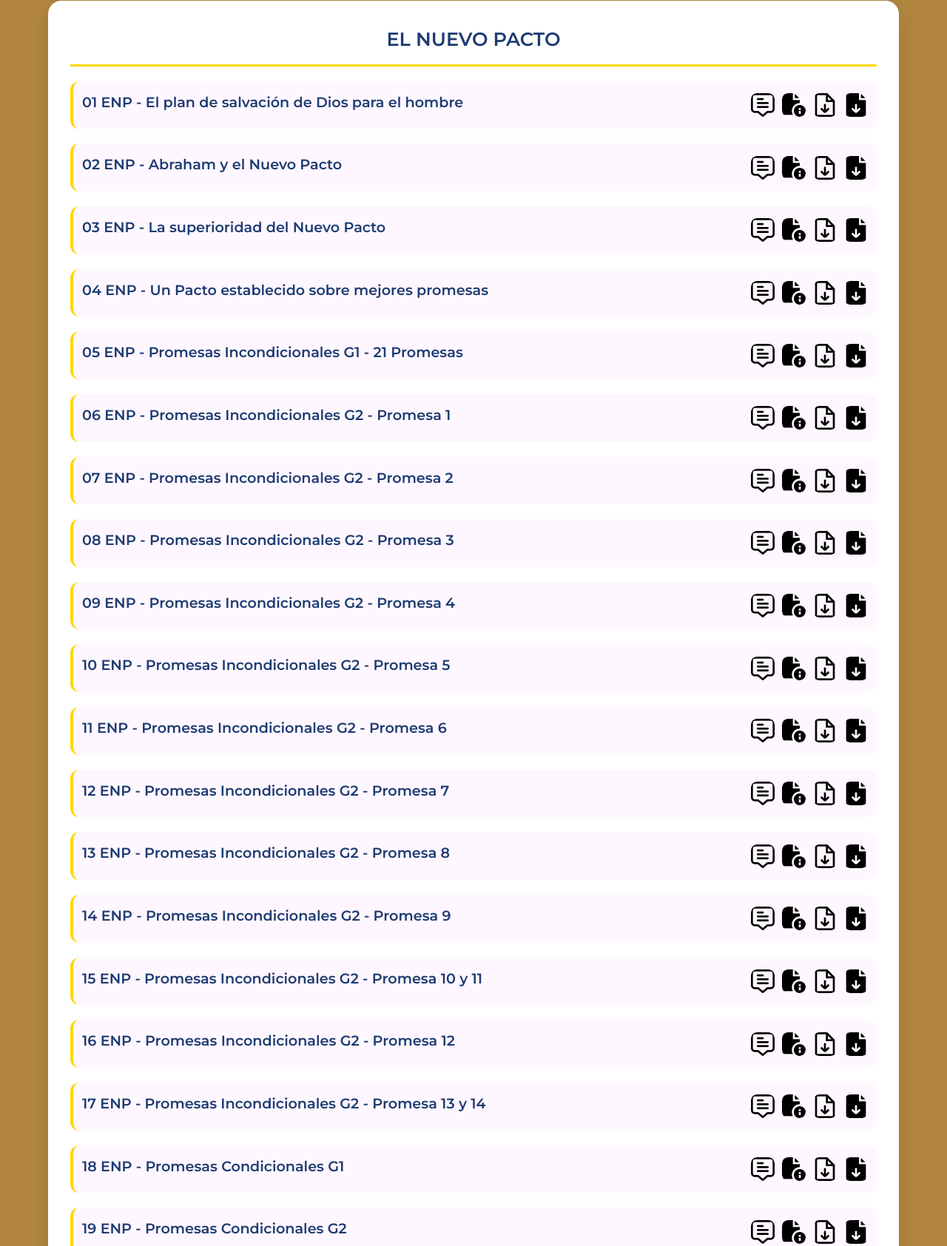
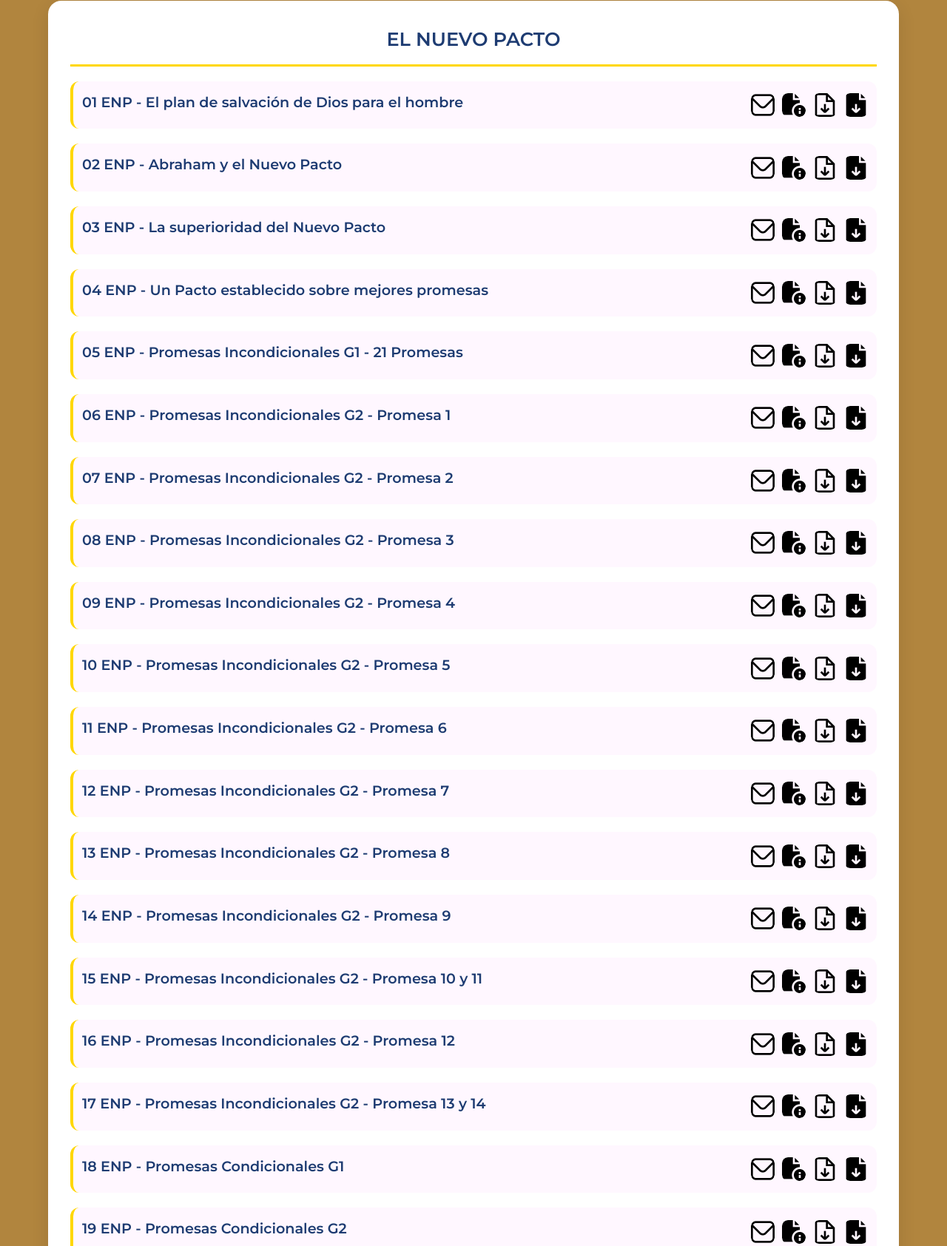
Before and after one commit to Alcon67/perfectosenunidad.github.io, a plain HTML site: page 03_el_nuevo_pacto.html in a window 1280 px wide. Shown: the part 174-1859 px from the top of the page at 74% size. Drawn offline with nearby package versions, Linux system fonts and the light colour scheme.

Commit message:
Update 03_el_nuevo_pacto.html
Cambio de Formulario por Correo directo.

```diff
--- a/03_el_nuevo_pacto.html
+++ b/03_el_nuevo_pacto.html
@@ -211,7 +211,7 @@
 
     <div class="container">
 
-        <!-- TEMAS BÁSICOS CRISTIANOS - 28 Estudios Bíblicos -->
+        <!-- EL NUEVO PACTO - 20 Estudios Bíblicos -->
         <div class="categoria-section" id="cat-doctrina">
             <h3>EL NUEVO PACTO</h3>
 
@@ -223,9 +223,11 @@
                     </div>
 
                     <div class="botones-container">
-                        <!-- Botón Formulario para compartir reflexión o comentario sobre este estudio -->
-                        <a href="https://forms.gle/ghomTHBA9CT4AVvF8" target="_blank" class="btn-imagen" title="Compartir reflexión o comentario sobre este estudio">
-                            <img src="img/Enviar-Comentario.png" alt="Enviar Comentario">
+                        <!-- Botón para enviar correo -->
+                        <a href="javascript:void(0)"
+                            onclick="window.location.href='mailto:pastorgabrielguardia@gmail.com?subject=' + encodeURIComponent('ENP 01 - El plan de salvación de Dios para el hombre')"
+                            class="btn-imagen btn-normal">
+                            <img src="img/boton_contacto_correo.png" alt="Enviar correo electrónico" title="Compartir reflexión o comentario sobre este estudio.">
                         </a>
 
                         <!-- Botón Ver Presentación -->
@@ -254,9 +256,11 @@
                     </div>
 
                     <div class="botones-container">
-                        <!-- Botón Formulario para compartir reflexión o comentario sobre este estudio -->
-                        <a href="https://forms.gle/ghomTHBA9CT4AVvF8" target="_blank" class="btn-imagen" title="Compartir reflexión o comentario sobre este estudio">
-                            <img src="img/Enviar-Comentario.png" alt="Enviar Comentario">
+                        <!-- Botón para enviar correo -->
+                        <a href="javascript:void(0)"
+                            onclick="window.location.href='mailto:pastorgabrielguardia@gmail.com?subject=' + encodeURIComponent('ENP 02 - Abraham y el Nuevo Pacto')"
+                            class="btn-imagen btn-normal">
+                            <img src="img/boton_contacto_correo.png" alt="Enviar correo electrónico" title="Compartir reflexión o comentario sobre este estudio.">
                         </a>
 
                         <!-- Botón Ver Presentación -->
@@ -285,9 +289,11 @@
                     </div>
 
                     <div class="botones-container">
-                        <!-- Botón Formulario para compartir reflexión o comentario sobre este estudio -->
-                        <a href="https://forms.gle/ghomTHBA9CT4AVvF8" target="_blank" class="btn-imagen" title="Compartir reflexión o comentario sobre este estudio">
-                            <img src="img/Enviar-Comentario.png" alt="Enviar Comentario">
+                        <!-- Botón para enviar correo -->
+                        <a href="javascript:void(0)"
+                            onclick="window.location.href='mailto:pastorgabrielguardia@gmail.com?subject=' + encodeURIComponent('ENP 03 - La superioridad del Nuevo Pacto')"
+                            class="btn-imagen btn-normal">
+                            <img src="img/boton_contacto_correo.png" alt="Enviar correo electrónico" title="Compartir reflexión o comentario sobre este estudio.">
                         </a>
 
                         <!-- Botón Ver Presentación -->
@@ -316,9 +322,11 @@
                     </div>
 
                     <div class="botones-container">
-                        <!-- Botón Formulario para compartir reflexión o comentario sobre este estudio -->
-                        <a href="https://forms.gle/ghomTHBA9CT4AVvF8" target="_blank" class="btn-imagen" title="Compartir reflexión o comentario sobre este estudio">
-                            <img src="img/Enviar-Comentario.png" alt="Enviar Comentario">
+                        <!-- Botón para enviar correo -->
+                        <a href="javascript:void(0)"
+                            onclick="window.location.href='mailto:pastorgabrielguardia@gmail.com?subject=' + encodeURIComponent('ENP 04 - Un Pacto establecido sobre mejores promesas')"
+                            class="btn-imagen btn-normal">
+                            <img src="img/boton_contacto_correo.png" alt="Enviar correo electrónico" title="Compartir reflexión o comentario sobre este estudio.">
                         </a>
 
                         <!-- Botón Ver Presentación -->
@@ -347,9 +355,11 @@
                     </div>
 
                     <div class="botones-container">
-                        <!-- Botón Formulario para compartir reflexión o comentario sobre este estudio -->
-                        <a href="https://forms.gle/ghomTHBA9CT4AVvF8" target="_blank" class="btn-imagen" title="Compartir reflexión o comentario sobre este estudio">
-                            <img src="img/Enviar-Comentario.png" alt="Enviar Comentario">
+                        <!-- Botón para enviar correo -->
+                        <a href="javascript:void(0)"
+                            onclick="window.location.href='mailto:pastorgabrielguardia@gmail.com?subject=' + encodeURIComponent('ENP 05 - Promesas Incondicionales G1 - 21 Promesas')"
+                            class="btn-imagen btn-normal">
+                            <img src="img/boton_contacto_correo.png" alt="Enviar correo electrónico" title="Compartir reflexión o comentario sobre este estudio.">
                         </a>
 
                         <!-- Botón Ver Presentación -->
@@ -378,9 +388,11 @@
                     </div>
 
                     <div class="botones-container">
-                        <!-- Botón Formulario para compartir reflexión o comentario sobre este estudio -->
-                        <a href="https://forms.gle/ghomTHBA9CT4AVvF8" target="_blank" class="btn-imagen" title="Compartir reflexión o comentario sobre este estudio">
-                            <img src="img/Enviar-Comentario.png" alt="Enviar Comentario">
+                        <!-- Botón para enviar correo -->
+                        <a href="javascript:void(0)"
+                            onclick="window.location.href='mailto:pastorgabrielguardia@gmail.com?subject=' + encodeURIComponent('ENP 06 - Promesas Incondicionales G2 - Promesa 1')"
+                            class="btn-imagen btn-normal">
+                            <img src="img/boton_contacto_correo.png" alt="Enviar correo electrónico" title="Compartir reflexión o comentario sobre este estudio.">
                         </a>
 
                         <!-- Botón Ver Presentación -->
@@ -409,9 +421,11 @@
                     </div>
 
                     <div class="botones-container">
-                        <!-- Botón Formulario para compartir reflexión o comentario sobre este estudio -->
-                        <a href="https://forms.gle/ghomTHBA9CT4AVvF8" target="_blank" class="btn-imagen" title="Compartir reflexión o comentario sobre este estudio">
-                            <img src="img/Enviar-Comentario.png" alt="Enviar Comentario">
+                        <!-- Botón para enviar correo -->
+                        <a href="javascript:void(0)"
+                            onclick="window.location.href='mailto:pastorgabrielguardia@gmail.com?subject=' + encodeURIComponent('ENP 07 - Promesas Incondicionales G2 - Promesa 2')"
+                            class="btn-imagen btn-normal">
+                            <img src="img/boton_contacto_correo.png" alt="Enviar correo electrónico" title="Compartir reflexión o comentario sobre este estudio.">
                         </a>
 
                         <!-- Botón Ver Presentación -->
@@ -440,9 +454,11 @@
                     </div>
 
                     <div class="botones-container">
-                        <!-- Botón Formulario para compartir reflexión o comentario sobre este estudio -->
-                        <a href="https://forms.gle/ghomTHBA9CT4AVvF8" target="_blank" class="btn-imagen" title="Compartir reflexión o comentario sobre este estudio">
-                            <img src="img/Enviar-Comentario.png" alt="Enviar Comentario">
+                        <!-- Botón para enviar correo -->
+                        <a href="javascript:void(0)"
+                            onclick="window.location.href='mailto:pastorgabrielguardia@gmail.com?subject=' + encodeURIComponent('ENP 08 - Promesas Incondicionales G2 - Promesa 3')"
+                            class="btn-imagen btn-normal">
+                            <img src="img/boton_contacto_correo.png" alt="Enviar correo electrónico" title="Compartir reflexión o comentario sobre este estudio.">
                         </a>
 
                         <!-- Botón Ver Presentación -->
@@ -471,9 +487,11 @@
                     </div>
 
                     <div class="botones-container">
-                        <!-- Botón Formulario para compartir reflexión o comentario sobre este estudio -->
-                        <a href="https://forms.gle/ghomTHBA9CT4AVvF8" target="_blank" class="btn-imagen" title="Compartir reflexión o comentario sobre este estudio">
-                            <img src="img/Enviar-Comentario.png" alt="Enviar Comentario">
+                        <!-- Botón para enviar correo -->
+                        <a href="javascript:void(0)"
+                            onclick="window.location.href='mailto:pastorgabrielguardia@gmail.com?subject=' + encodeURIComponent('ENP 09 - Promesas Incondicionales G2 - Promesa 4')"
+                            class="btn-imagen btn-normal">
+                            <img src="img/boton_contacto_correo.png" alt="Enviar correo electrónico" title="Compartir reflexión o comentario sobre este estudio.">
                         </a>
 
                         <!-- Botón Ver Presentación -->
@@ -502,9 +520,11 @@
                     </div>
 
                     <div class="botones-container">
-                        <!-- Botón Formulario para compartir reflexión o comentario sobre este estudio -->
-                        <a href="https://forms.gle/ghomTHBA9CT4AVvF8" target="_blank" class="btn-imagen" title="Compartir reflexión o comentario sobre este estudio">
-                            <img src="img/Enviar-Comentario.png" alt="Enviar Comentario">
+                        <!-- Botón para enviar correo -->
+                        <a href="javascript:void(0)"
+                        onclick="window.location.href='mailto:pastorgabrielguardia@gmail.com?subject=' + encodeURIComponent('ENP 10 - Promesas Incondicionales G2 - Promesa 5')"
+                        class="btn-imagen btn-normal">
+                            <img src="img/boton_contacto_correo.png" alt="Enviar correo electrónico" title="Compartir reflexión o comentario sobre este estudio.">
                         </a>
 
                         <!-- Botón Ver Presentación -->
@@ -533,9 +553,11 @@
                     </div>
 
                     <div class="botones-container">
-                        <!-- Botón Formulario para compartir reflexión o comentario sobre este estudio -->
-                        <a href="https://forms.gle/ghomTHBA9CT4AVvF8" target="_blank" class="btn-imagen" title="Compartir reflexión o comentario sobre este estudio">
-                            <img src="img/Enviar-Comentario.png" alt="Enviar Comentario">
+                        <!-- Botón para enviar correo -->
+                        <a href="javascript:void(0)"
+                            onclick="window.location.href='mailto:pastorgabrielguardia@gmail.com?subject=' + encodeURIComponent('ENP 11 - Promesas Incondicionales G2 - Promesa 6')"
+                            class="btn-imagen btn-normal">
+                            <img src="img/boton_contacto_correo.png" alt="Enviar correo electrónico" title="Compartir reflexión o comentario sobre este estudio.">
                         </a>
 
                         <!-- Botón Ver Presentación -->
@@ -564,9 +586,11 @@
                     </div>
 
                     <div class="botones-container">
-                        <!-- Botón Formulario para compartir reflexión o comentario sobre este estudio -->
-                        <a href="https://forms.gle/ghomTHBA9CT4AVvF8" target="_blank" class="btn-imagen" title="Compartir reflexión o comentario sobre este estudio">
-                            <img src="img/Enviar-Comentario.png" alt="Enviar Comentario">
+                        <!-- Botón para enviar correo -->
+                        <a href="javascript:void(0)"
+                            onclick="window.location.href='mailto:pastorgabrielguardia@gmail.com?subject=' + encodeURIComponent('ENP 12 - Promesas Incondicionales G2 - Promesa 7')"
+                            class="btn-imagen btn-normal">
+                            <img src="img/boton_contacto_correo.png" alt="Enviar correo electrónico" title="Compartir reflexión o comentario sobre este estudio.">
                         </a>
 
                         <!-- Botón Ver Presentación -->
@@ -595,9 +619,11 @@
                     </div>
 
                     <div class="botones-container">
-                        <!-- Botón Formulario para compartir reflexión o comentario sobre este estudio -->
-                        <a href="https://forms.gle/ghomTHBA9CT4AVvF8" target="_blank" class="btn-imagen" title="Compartir reflexión o comentario sobre este estudio">
-                            <img src="img/Enviar-Comentario.png" alt="Enviar Comentario">
+                        <!-- Botón para enviar correo -->
+                        <a href="javascript:void(0)"
+                            onclick="window.location.href='mailto:pastorgabrielguardia@gmail.com?subject=' + encodeURIComponent('ENP 13 - Promesas Incondicionales G2 - Promesa 8')"
+                            class="btn-imagen btn-normal">
+                            <img src="img/boton_contacto_correo.png" alt="Enviar correo electrónico" title="Compartir reflexión o comentario sobre este estudio.">
                         </a>
 
                         <!-- Botón Ver Presentación -->
@@ -626,9 +652,11 @@
                     </div>
 
                     <div class="botones-container">
-                        <!-- Botón Formulario para compartir reflexión o comentario sobre este estudio -->
-                        <a href="https://forms.gle/ghomTHBA9CT4AVvF8" target="_blank" class="btn-imagen" title="Compartir reflexión o comentario sobre este estudio">
-                            <img src="img/Enviar-Comentario.png" alt="Enviar Comentario">
+                        <!-- Botón para enviar correo -->
+                        <a href="javascript:void(0)"
+                            onclick="window.location.href='mailto:pastorgabrielguardia@gmail.com?subject=' + encodeURIComponent('ENP 14 - Promesas Incondicionales G2 - Promesa 9')"
+                            class="btn-imagen btn-normal">
+                            <img src="img/boton_contacto_correo.png" alt="Enviar correo electrónico" title="Compartir reflexión o comentario sobre este estudio.">
                         </a>
 
                         <!-- Botón Ver Presentación -->
@@ -657,9 +685,11 @@
                     </div>
 
                     <div class="botones-container">
-                        <!-- Botón Formulario para compartir reflexión o comentario sobre este estudio -->
-                        <a href="https://forms.gle/ghomTHBA9CT4AVvF8" target="_blank" class="btn-imagen" title="Compartir reflexión o comentario sobre este estudio">
-                            <img src="img/Enviar-Comentario.png" alt="Enviar Comentario">
+                        <!-- Botón para enviar correo -->
+                        <a href="javascript:void(0)"
+                            onclick="window.location.href='mailto:pastorgabrielguardia@gmail.com?subject=' + encodeURIComponent('ENP 15 - Promesas Incondicionales G2 - Promesa 10 y 11')"
+                            class="btn-imagen btn-normal">
+                            <img src="img/boton_contacto_correo.png" alt="Enviar correo electrónico" title="Compartir reflexión o comentario sobre este estudio.">
                         </a>
 
                         <!-- Botón Ver Presentación -->
@@ -688,9 +718,11 @@
                     </div>
 
                     <div class="botones-container">
-                        <!-- Botón Formulario para compartir reflexión o comentario sobre este estudio -->
-                        <a href="https://forms.gle/ghomTHBA9CT4AVvF8" target="_blank" class="btn-imagen" title="Compartir reflexión o comentario sobre este estudio">
-                            <img src="img/Enviar-Comentario.png" alt="Enviar Comentario">
+                        <!-- Botón para enviar correo -->
+                        <a href="javascript:void(0)"
+                            onclick="window.location.href='mailto:pastorgabrielguardia@gmail.com?subject=' + encodeURIComponent('ENP 16 - Promesas Incondicionales G2 - Promesa 12')"
+                            class="btn-imagen btn-normal">
+                            <img src="img/boton_contacto_correo.png" alt="Enviar correo electrónico" title="Compartir reflexión o comentario sobre este estudio.">
                         </a>
 
                         <!-- Botón Ver Presentación -->
@@ -719,9 +751,11 @@
                     </div>
 
                     <div class="botones-container">
-                        <!-- Botón Formulario para compartir reflexión o comentario sobre este estudio -->
-                        <a href="https://forms.gle/ghomTHBA9CT4AVvF8" target="_blank" class="btn-imagen" title="Compartir reflexión o comentario sobre este estudio">
-                            <img src="img/Enviar-Comentario.png" alt="Enviar Comentario">
+                        <!-- Botón para enviar correo -->
+                        <a href="javascript:void(0)"
+                            onclick="window.location.href='mailto:pastorgabrielguardia@gmail.com?subject=' + encodeURIComponent('ENP 17 - Promesas Incondicionales G2 - Promesa 13 y 14')"
+                            class="btn-imagen btn-normal">
+                            <img src="img/boton_contacto_correo.png" alt="Enviar correo electrónico" title="Compartir reflexión o comentario sobre este estudio.">
                         </a>
 
                         <!-- Botón Ver Presentación -->
@@ -750,9 +784,11 @@
                     </div>
 
                     <div class="botones-container">
-                        <!-- Botón Formulario para compartir reflexión o comentario sobre este estudio -->
-                        <a href="https://forms.gle/ghomTHBA9CT4AVvF8" target="_blank" class="btn-imagen" title="Compartir reflexión o comentario sobre este estudio">
-                            <img src="img/Enviar-Comentario.png" alt="Enviar Comentario">
+                        <!-- Botón para enviar correo -->
+                        <a href="javascript:void(0)"
+                            onclick="window.location.href='mailto:pastorgabrielguardia@gmail.com?subject=' + encodeURIComponent('ENP 18 - Promesas Condicionales G1')"
+                            class="btn-imagen btn-normal">
+                            <img src="img/boton_contacto_correo.png" alt="Enviar correo electrónico" title="Compartir reflexión o comentario sobre este estudio.">
                         </a>
 
                         <!-- Botón Ver Presentación -->
@@ -781,9 +817,11 @@
                     </div>
 
                     <div class="botones-container">
-                        <!-- Botón Formulario para compartir reflexión o comentario sobre este estudio -->
-                        <a href="https://forms.gle/ghomTHBA9CT4AVvF8" target="_blank" class="btn-imagen" title="Compartir reflexión o comentario sobre este estudio">
-                            <img src="img/Enviar-Comentario.png" alt="Enviar Comentario">
+                        <!-- Botón para enviar correo -->
+                        <a href="javascript:void(0)"
+                            onclick="window.location.href='mailto:pastorgabrielguardia@gmail.com?subject=' + encodeURIComponent('ENP 19 - Promesas Condicionales G2')"
+                            class="btn-imagen btn-normal">
+                            <img src="img/boton_contacto_correo.png" alt="Enviar correo electrónico" title="Compartir reflexión o comentario sobre este estudio.">
                         </a>
 
                         <!-- Botón Ver Presentación -->
@@ -812,9 +850,11 @@
                     </div>
 
                     <div class="botones-container">
-                        <!-- Botón Formulario para compartir reflexión o comentario sobre este estudio -->
-                        <a href="https://forms.gle/ghomTHBA9CT4AVvF8" target="_blank" class="btn-imagen" title="Compartir reflexión o comentario sobre este estudio">
-                            <img src="img/Enviar-Comentario.png" alt="Enviar Comentario">
+                        <!-- Botón para enviar correo -->
+                        <a href="javascript:void(0)"
+                            onclick="window.location.href='mailto:pastorgabrielguardia@gmail.com?subject=' + encodeURIComponent('ENP 20 - Promesas Futuras para el Milenio y la Eternidad')"
+                            class="btn-imagen btn-normal">
+                            <img src="img/boton_contacto_correo.png" alt="Enviar correo electrónico" title="Compartir reflexión o comentario sobre este estudio.">
                         </a>
 
                         <!-- Botón Ver Presentación -->
@@ -835,12 +875,7 @@
                 </div>
             </div>
 
-
-
-
-
         </div>
-
 
     </div>
 
```
